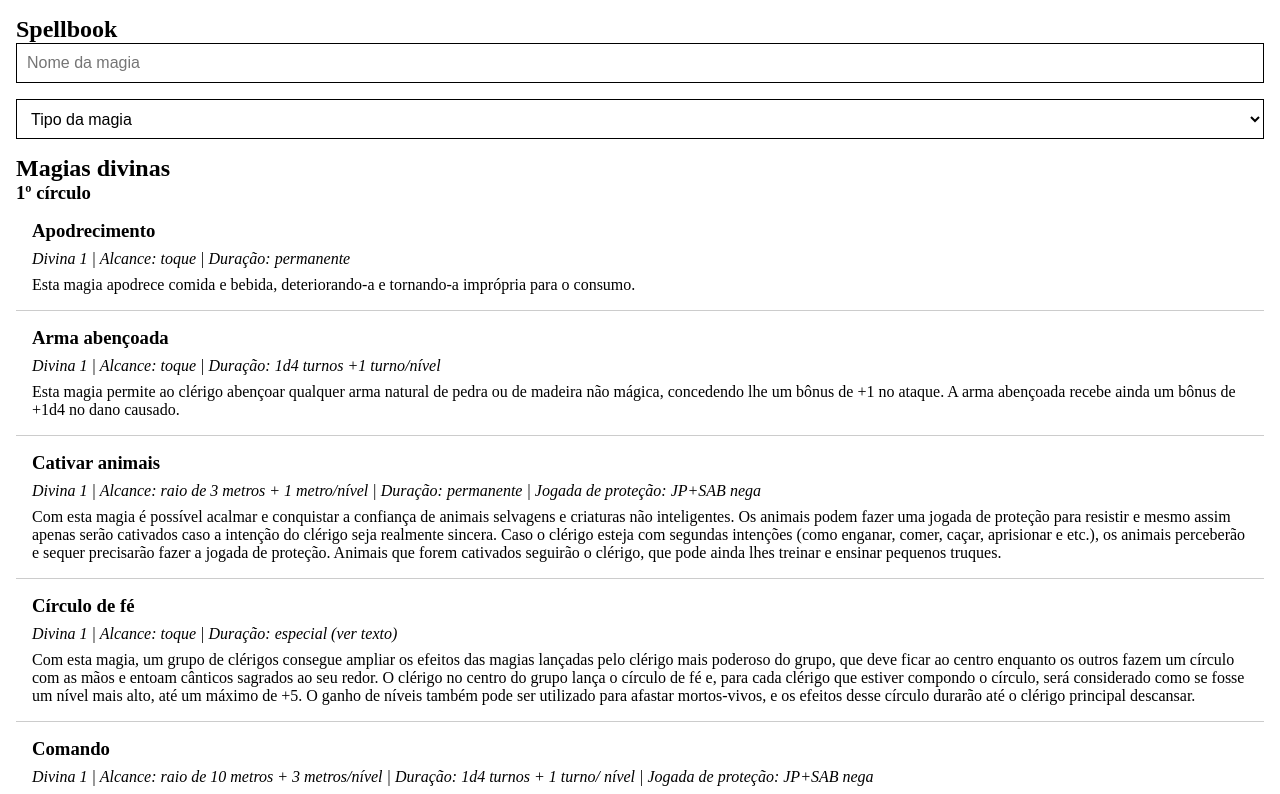
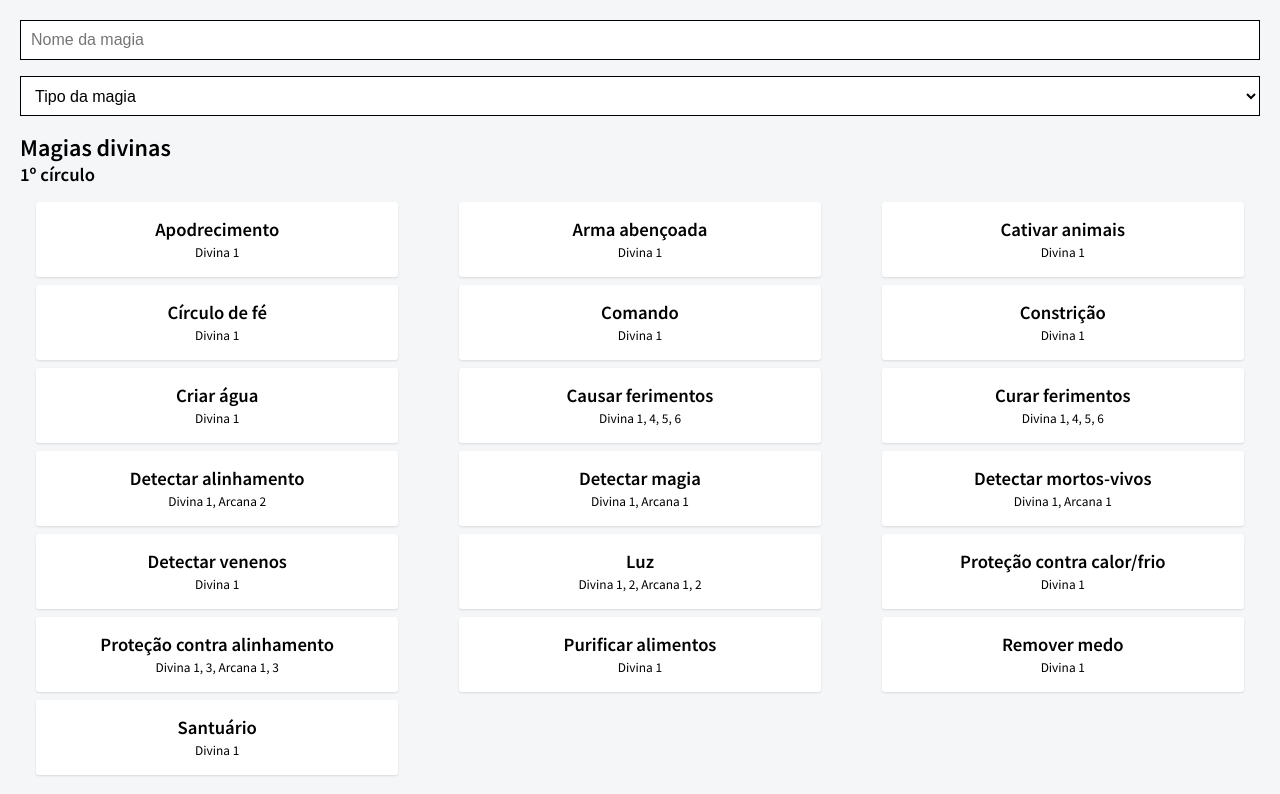
Before and after one commit to hack-and-slash/spellbook, a React (Create React App) app: page / in a window 1280 px wide. Shown: the top 794 px of the page. Built offline with nearby package versions, Linux system fonts and the light colour scheme.

Commit message:
Ajustes globais de estilo

```diff
--- a/public/index.html
+++ b/public/index.html
@@ -3,6 +3,10 @@
   <head>
     <meta charset="utf-8" />
     <link rel="shortcut icon" href="%PUBLIC_URL%/favicon.ico" />
+    <link
+      href="https://fonts.googleapis.com/css?family=Source+Sans+Pro:400,600"
+      rel="stylesheet"
+    />
     <meta
       name="viewport"
       content="width=device-width, initial-scale=1, shrink-to-fit=no"
--- a/src/App.tsx
+++ b/src/App.tsx
@@ -1,17 +1,18 @@
 import React, { Component } from 'react';
-import Spells from './containers/Spells/Spells';
+import { css } from 'emotion';
 
-import './App.css';
+import Spells from 'src/containers/Spells/Spells';
 
-class App extends Component {
-  render() {
-    return (
-      <section>
-        <h1>Spellbook</h1>
-        <Spells />
-      </section>
-    );
-  }
-}
+const App = () => (
+  <section
+    className={css`
+      background-color: #f4f6f8;
+      padding: 20px;
+      height: 100vh;
+    `}
+  >
+    <Spells />
+  </section>
+);
 
 export default App;
--- a/src/containers/Spells/components/SpellCard.tsx
+++ b/src/containers/Spells/components/SpellCard.tsx
@@ -12,20 +12,21 @@ const SpellCard = (props: SpellCardProps) => {
     <Fragment>
       <div
         className={css`
+          background-color: #fff;
           padding: 16px;
-          border-bottom: 1px solid #ccc;
+          margin-bottom: 8px;
+          box-shadow: 0 1px 2px 0 rgba(63, 63, 68, 0.15);
+          border-radius: 3px;
+          width: 100%;
+          text-align: center;
+
+          @media (min-width: 768px) {
+            width: 30%;
+          }
         `}
       >
         <h3>{props.spell.name}</h3>
-        <p
-          className={css`
-            font-style: italic;
-            margin: 8px 0;
-          `}
-        >
-          {props.spell.stats.join(' | ')}
-        </p>
-        <p>{props.spell.description}</p>
+        <small>{props.spell.stats[0]}</small>
       </div>
     </Fragment>
   );
--- a/src/containers/Spells/components/SpellCards.tsx
+++ b/src/containers/Spells/components/SpellCards.tsx
@@ -1,4 +1,5 @@
 import React, { Fragment } from 'react';
+import { css } from 'emotion';
 
 import SpellSearchFilter from '../models/SpellSearchFilter';
 import SpellCard from './SpellCard';
@@ -15,9 +16,19 @@ const SpellCards = (props: SpellCardsProps) => (
     {filterSpellBook(props.searchFilter.name).map((spellLevel, index) => (
       <Fragment key={`holy-${index}`}>
         <h3>{index + 1}º círculo</h3>
-        {spellLevel.map(spell => (
-          <SpellCard key={spell.id} spell={spell} />
-        ))}
+
+        <div
+          className={css`
+            display: flex;
+            flex-wrap: wrap;
+            justify-content: space-between;
+            padding: 16px;
+          `}
+        >
+          {spellLevel.map(spell => (
+            <SpellCard key={spell.id} spell={spell} />
+          ))}
+        </div>
       </Fragment>
     ))}
   </Fragment>
--- a/src/App.css
+++ b/src/index.css
@@ -1,11 +1,11 @@
 * {
+  margin: 0;
   padding: 0;
-  margin: 0;
   box-sizing: border-box;
 }
 
 body {
-  padding: 16px;
+  font-family: 'Source Sans Pro', sans-serif;
 }
 
 .field {
@@ -17,9 +17,3 @@ body {
   margin-bottom: 16px;
   height: 40px;
 }
-
-button {
-  border: 1px solid #000;
-  background-color: #fff;
-  padding: 12px;
-}
--- a/src/index.tsx
+++ b/src/index.tsx
@@ -2,6 +2,8 @@ import React from 'react';
 import ReactDOM from 'react-dom';
 import App from './App';
 import * as serviceWorker from './serviceWorker';
+
+import './index.css';
 
 ReactDOM.render(<App />, document.getElementById('root'));
 
```
Also changed, not shown: src/assets/images/HackNSlash-text.svg (added), 1 other file (tests, documents, lock files or other folders).
